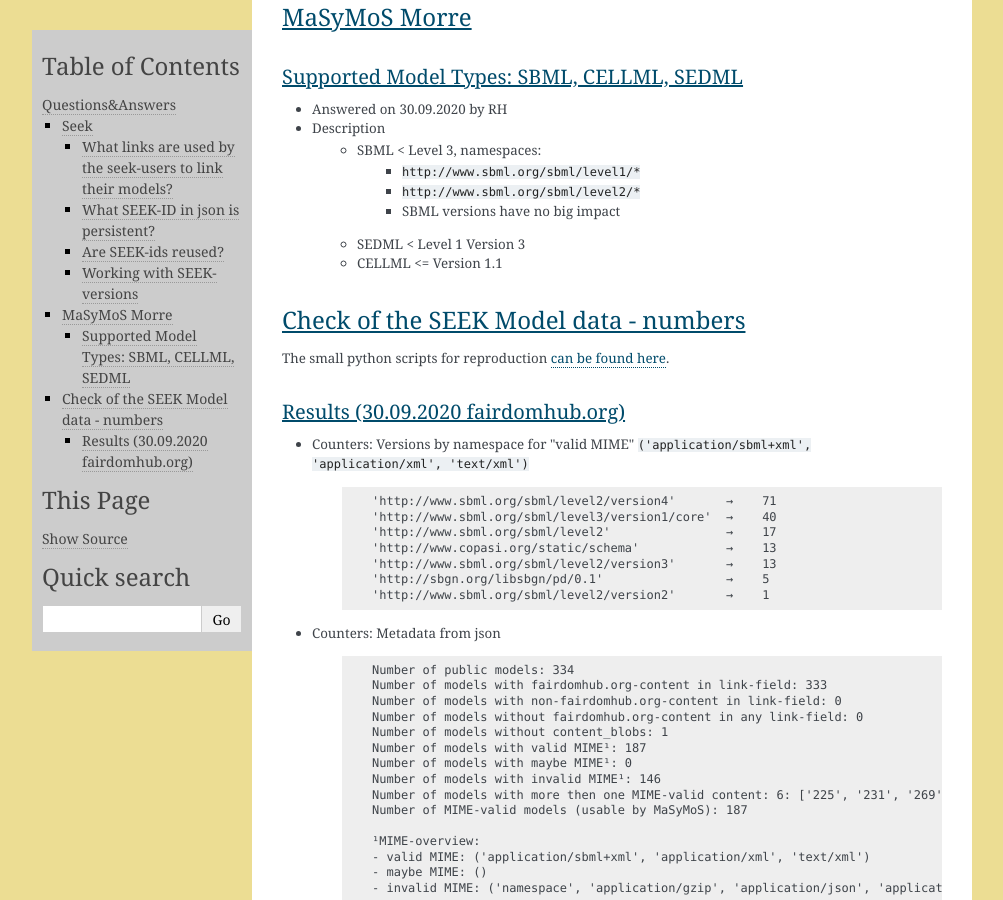
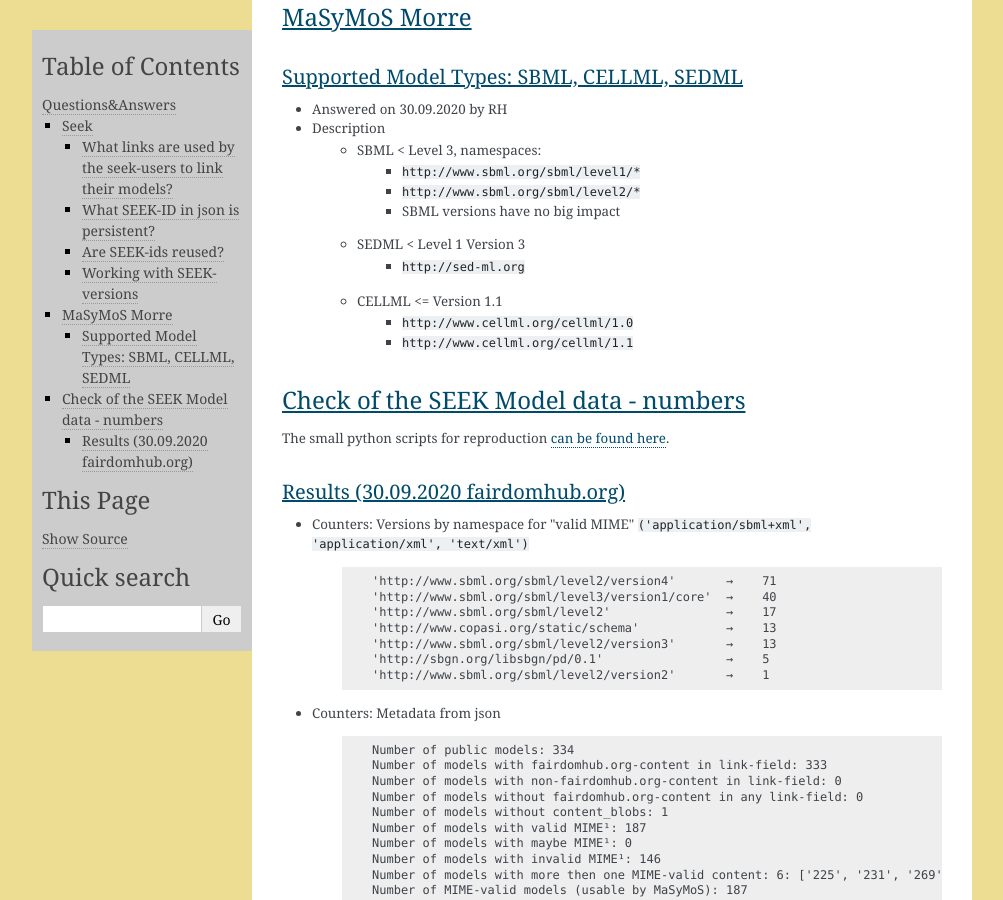
Before and after one commit to MaSyMoS/masymos-seek-middleware, a Sphinx documentation site: the page built from dev/doc/dev_qna.rst, in a window 1280 px wide and 900 px high, scrolled down 1568 px. Shown: the whole window, without its empty margins (138-1141 px from the left). Built offline with Sphinx 7.4.7, drawn with Linux system fonts in a browser that asks for light colours; some of the changed lines change nothing that is shown.

Commit message:
docs: added namespace sedml, cellml

```diff
--- a/dev/doc/dev_qna.rst
+++ b/dev/doc/dev_qna.rst
@@ -70,7 +70,10 @@
         - ``http://www.sbml.org/sbml/level2/*``
         - SBML versions have no big impact
     - SEDML < Level 1 Version 3
+        - ``http://sed-ml.org``
     - CELLML <= Version 1.1
+        - ``http://www.cellml.org/cellml/1.0``
+        - ``http://www.cellml.org/cellml/1.1``
 
 Check of the SEEK Model data - numbers
 ######################################
```
